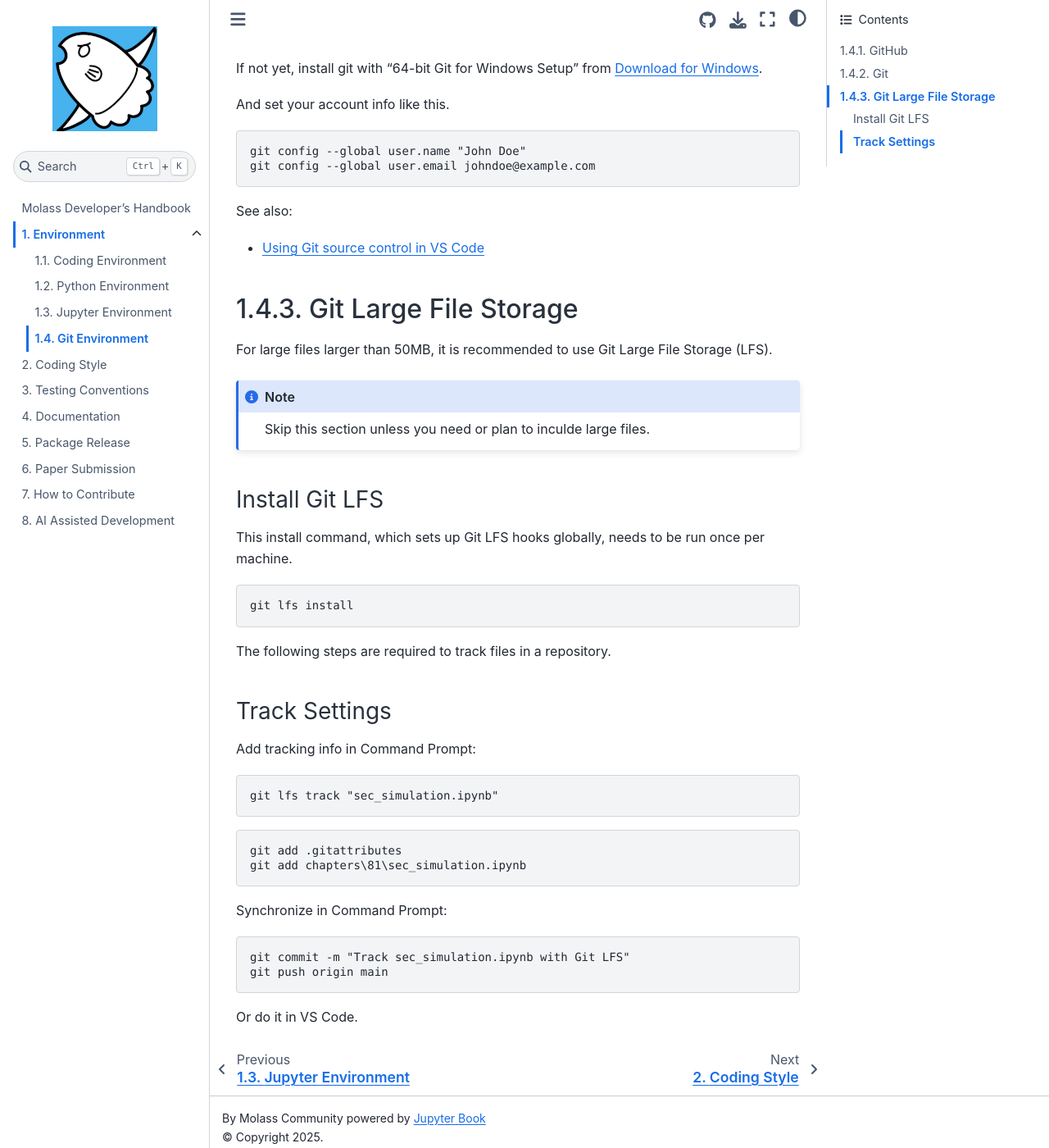
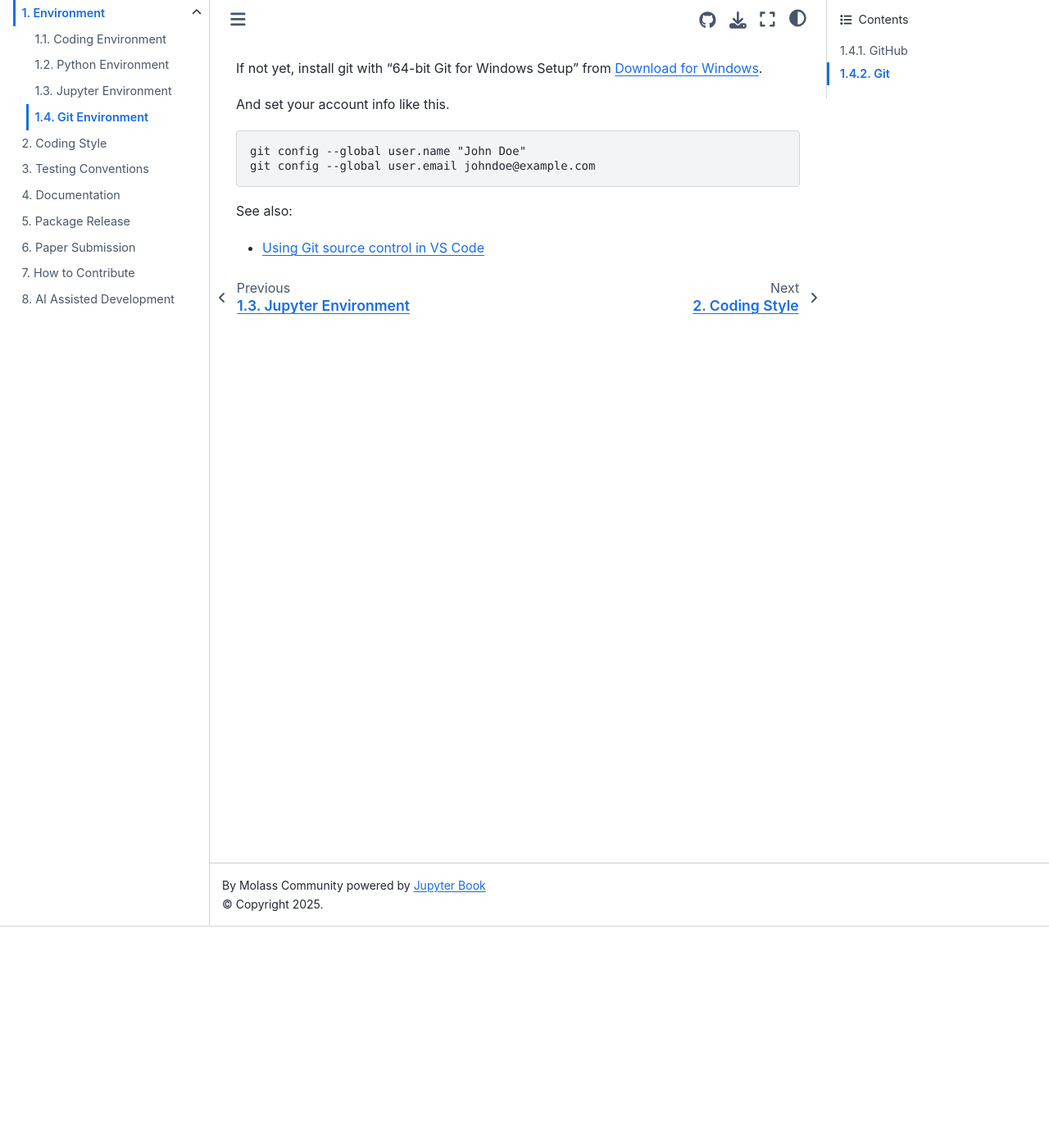
Before and after one commit to biosaxs-dev/molass-develop, a Jupyter Book: the page built from chapters/04/git_env.md, in a window 1280 px wide and 1400 px high, scrolled down 270 px. Shown: the whole window at 82% size. Built offline with Jupyter Book 1.0.4 settings and Sphinx 7.4.7 and the Sphinx Book theme 1.1.4, drawn with Linux system fonts in a browser that asks for light colours.

Commit message:
Remove the section on Git LFS

````diff
--- a/chapters/04/git_env.md
+++ b/chapters/04/git_env.md
@@ -17,43 +17,3 @@
 
 See also:
 * <a href="https://code.visualstudio.com/docs/sourcecontrol/overview">Using Git source control in VS Code</a>
-
-## Git Large File Storage
-
-For large files larger than 50MB, it is recommended to use Git Large File Storage (LFS).
-
-```{note}
-Skip this section unless you need or plan to inculde large files.
-```
-
-### Install Git LFS
-
-This install command, which sets up Git LFS hooks globally, needs to be run once per machine.
-
-```none
-git lfs install
-```
-
-The following steps are required to track files in a repository.
-
-### Track Settings
-
-Add tracking info in Command Prompt:
-
-```none
-git lfs track "sec_simulation.ipynb"
-```
-
-```none
-git add .gitattributes
-git add chapters\81\sec_simulation.ipynb
-```
-
-Synchronize in Command Prompt:
-
-```none
-git commit -m "Track sec_simulation.ipynb with Git LFS"
-git push origin main
-```
-
-Or do it in VS Code.
````
